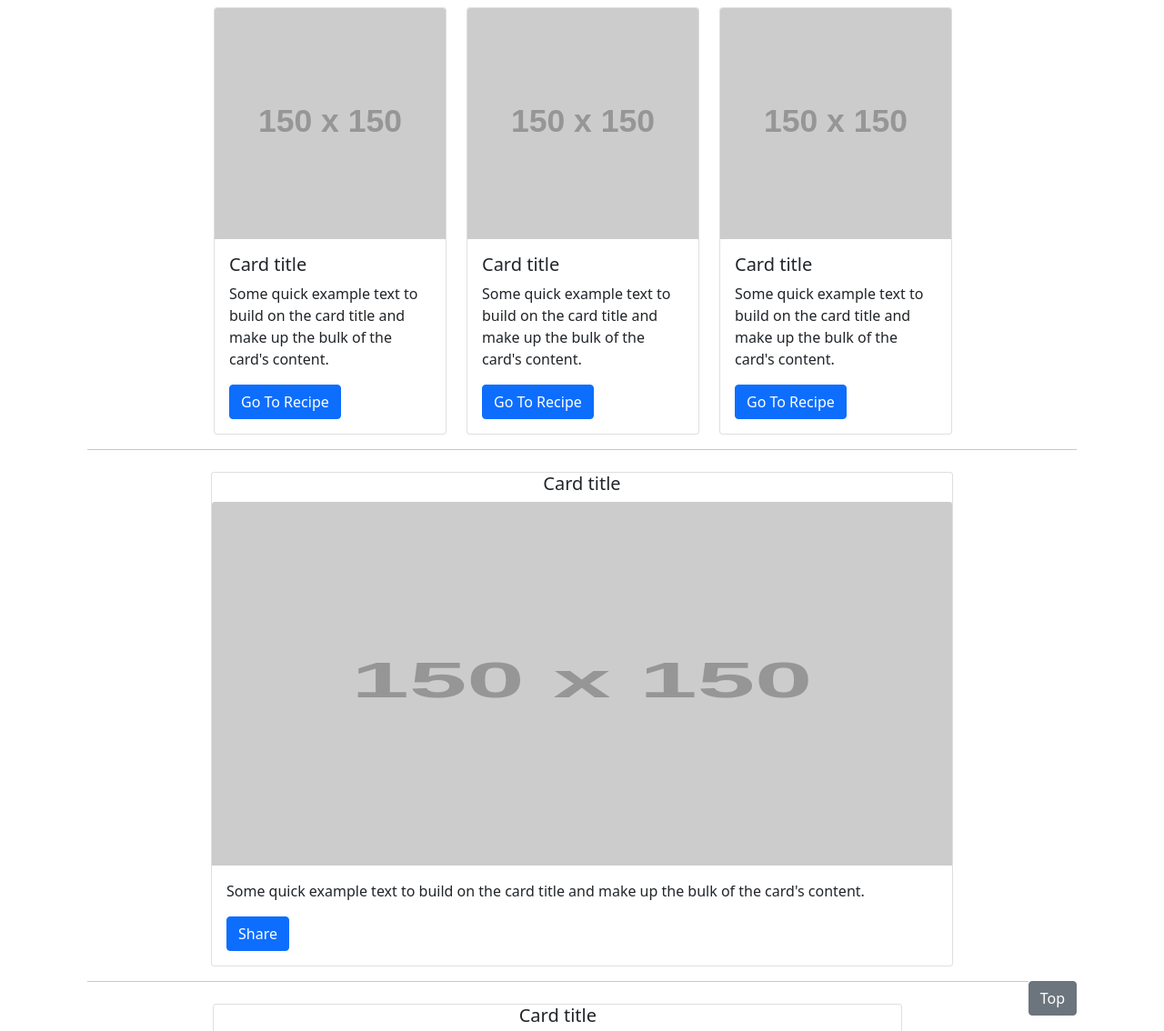
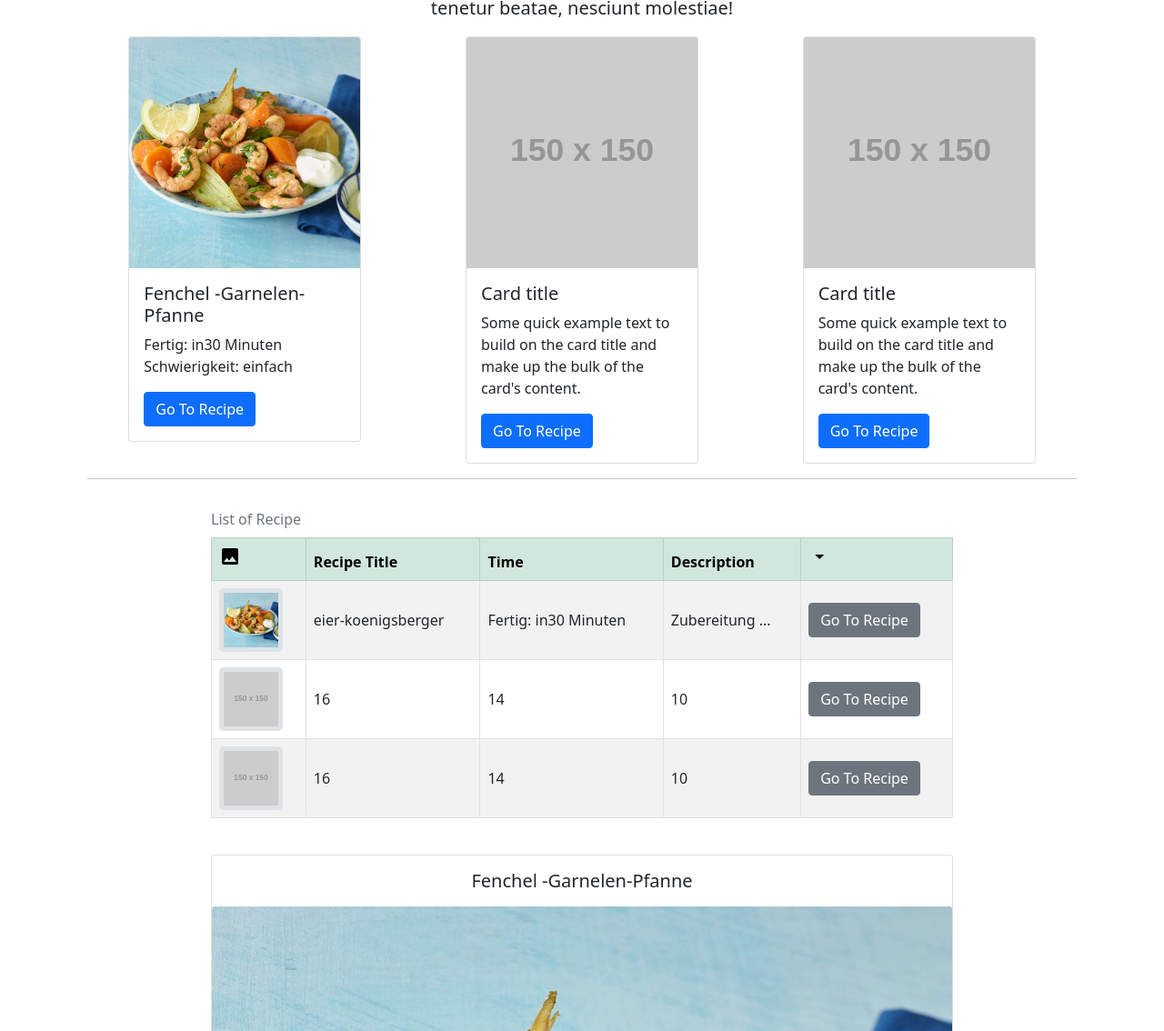
Before and after one commit to SalahElyasi/WDG001-G2, a plain HTML site: page index.html in a window 1280 px wide. Shown: the part 276-1410 px from the top of the page at 91% size. Drawn offline with nearby package versions, Linux system fonts and the light colour scheme; placeholder pictures from the web are drawn by us.

Commit message:
added Table

```diff
--- a/index.html
+++ b/index.html
@@ -6,6 +6,7 @@
     <link href="https://cdn.jsdelivr.net/npm/bootstrap@5.1.0/dist/css/bootstrap.min.css" rel="stylesheet"
         integrity="sha384-KyZXEAg3QhqLMpG8r+8fhAXLRk2vvoC2f3B09zVXn8CA5QIVfZOJ3BCsw2P0p/We" crossorigin="anonymous">
     <link rel="stylesheet" href="style.css">
+    <link rel="stylesheet" href="https://fonts.googleapis.com/icon?family=Material+Icons">
     <meta http-equiv="X-UA-Compatible" content="IE=edge">
     <meta name="viewport" content="width=device-width, initial-scale=1.0">
     <title>Cookbook</title>
@@ -15,7 +16,7 @@
     <header>
         <ul class="nav">
             <li class="nav-item">
-                <a class="nav-link" aria-current="page" href="/">Home</a>
+                <a class="nav-link" aria-current="page" href="/index.html">Home</a>
             </li>
             <li class="nav-item">
                 <a class="nav-link" href="#">Recipe-1</a>
@@ -28,31 +29,32 @@
             </li>
         </ul>
         <div class="header-text text-center">
-            <h1 class="display-1">Groupe 2</h1>
+            <h1 class="display-1">Cookbook</h1>
+            <h5>Groupe 2</h5>
             <p class="lead">Lorem ipsum dolor sit amet consectetur adipisicing elit. Vel dolorem excepturi et labore
                 minima
                 voluptates ratione tenetur beatae, nesciunt molestiae!</p>
         </div>
     </header>
+    <!-- ----------------------------------MAIN---------------------------------- -->
+    <main>
+        <article class="row article-1">
 
-    <main>
-        <article class="row article-1 d-flex flex-row justify-content-center align-items-center">
-
-            <div class="col-3">
-                <div class="card" style="width: 16rem;">
-                    <img src="https://via.placeholder.com/150" class="card-img-top" alt="...">
+            <div class="col">
+                <div class="card  mx-auto" style="width: 16rem;">
+                    <img src="/Image/fenchel-garnelen-pfanne-jpg--60389-.jpeg" class="card-img-top" alt="...">
                     <div class="card-body">
-                        <h5 class="card-title">Card title</h5>
-                        <p class="card-text">Some quick example text to build on the card title and make up the bulk of
-                            the
-                            card's content.</p>
+                        <h5 class="card-title">Fenchel -Garnelen-Pfanne</h5>
+                        <p class="card-text">Fertig: in30 Minuten
+                            Schwierigkeit: einfach
+                        </p>
                         <a href="#article-1" class="btn btn-primary">Go To Recipe</a>
                     </div>
                 </div>
             </div>
 
-            <div class="col-3">
-                <div class="card" style="width: 16rem;">
+            <div class="col">
+                <div class="card  mx-auto" style="width: 16rem;">
                     <img src="https://via.placeholder.com/150" class="card-img-top" alt="...">
                     <div class="card-body">
                         <h5 class="card-title">Card title</h5>
@@ -64,8 +66,8 @@
                 </div>
             </div>
 
-            <div class="col-3">
-                <div class="card" style="width: 16rem;">
+            <div class="col">
+                <div class="card mx-auto" style="width: 16rem;">
                     <img src="https://via.placeholder.com/150" class="card-img-top" alt="...">
                     <div class="card-body">
                         <h5 class="card-title">Card title</h5>
@@ -78,24 +80,114 @@
             </div>
         </article>
 
+
         <hr class="mb-3">
+        <!-- ----------------------------------TABLE---------------------------------- -->
+        <article class="row mt-4 d-flex justify-content-center align-items-center">
+            <div class="table-responsive d-flex justify-content-center align-items-center">
+
+                <table class="w-75 table table-hover align-middle table-striped table-bordered caption-top">
+                    <caption>List of Recipe</caption>
+                    <thead>
+                        <tr class="table-success">
+                            <th><span class="material-icons">
+                                    image
+                                </span></th>
+                            <th>Recipe Title</th>
+                            <th>Time</th>
+                            <th>Description</th>
+                            <th><span class="material-icons">
+                                    arrow_drop_down
+                                </span></th>
+                        </tr>
+                    </thead>
+                    <tbody>
+                        <tr>
+                            <td><img src="/Image/fenchel-garnelen-pfanne-jpg--60389-.jpeg" width="70px"
+                                    class="border border-5 rounded-3" alt="...">
+                            </td>
+                            <td>eier-koenigsberger</td>
+                            <td>Fertig: in30 Minuten</td>
+                            <td>Zubereitung ...</td>
+                            <td><a href="#article-1" class="btn btn-secondary">Go To Recipe</a></td>
+                        </tr>
+
+                        <tr>
+                            <td><img src="https://via.placeholder.com/150" width="70px"
+                                    class="border border-5 rounded-3" alt="...">
+                            </td>
+                            <td>16</td>
+                            <td>14</td>
+                            <td>10</td>
+                            <td><a href="#article-2" class="btn btn-secondary">Go To Recipe</a></td>
+                        </tr>
+                        <tr>
+                            <td><img src="https://via.placeholder.com/150" width="70px"
+                                    class="border border-5 rounded-3" alt="...">
+                            </td>
+                            <td>16</td>
+                            <td>14</td>
+                            <td>10</td>
+                            <td><a href="#article-2" class="btn btn-secondary">Go To Recipe</a></td>
+                        </tr>
+                    </tbody>
+
+                </table>
+            </div>
+
+        </article>
+
+        <!-- ----------------------------------ARTICLE 1---------------------------------- -->
 
         <article id="article-1" class="row article-1 mt-4">
             <div class="col">
                 <div class="card w-75 mx-auto">
-                    <h5 class="card-title text-center">Card title</h5>
-                    <img src="https://via.placeholder.com/150" class="card-img-top" alt="..." height="400px">
+                    <h5 class="card-title text-center p-2 pt-3">Fenchel -Garnelen-Pfanne</h5>
+                    <img src="/Image/fenchel-garnelen-pfanne-jpg--60389-.jpeg" class="card-img-top" alt="..."
+                        height="700px">
                     <div class="card-body">
-                        <p class="card-text">Some quick example text to build on the card title and make up the bulk of
-                            the
-                            card's content.</p>
-                        <a href="#" class="btn btn-primary">Share</a>
+                        <p class="card-text">Fertig: in 30 Minuten<br>
+                            Schwierigkeit: einfach<br>
+                            Pro PortionEnergie: 358 kcal, Kohlenhydrate: 18 g, Eiweiß: 20 g, Fett: 20 g
+                        </p>
+                        <p class="card-text">
+                            Zutaten (für 2 Portionen):<br>
+                        </p>
+                        <ul>
+                            <li>2 Fenchelknollen (à 250 g)</li>
+                            <li>4 Möhren</li>
+                            <li>3 El Öl</li>
+                            <li>Salz</li>
+                            <li>4 Stiele glatte Petersilie</li>
+                            <li>1 Knoblauchzehe</li>
+                            <li>1/2 Bio-Zitrone</li>
+                            <li>160g Bio-Garnelen (roh, ohne Kopf, geschält)</li>
+                            <li>Pfeffer</li>
+                            <li>2El Crème légère</li>
+                        </ul>
+                        <p class="card-text"><strong>Zubereitung :</strong>
+                            1. Fenchelknollen putzen, halbieren und den Strunk keilförmig herausschneiden. Knollen in
+                            ca. 1 cm breite Spalten schneiden. Möhren schälen und in 1 cm dicke Stücke schneiden. Alles
+                            in einer großen heißen Pfanne mit 2 El Öl rundum anbraten, salzen und 100 ml Wasser
+                            zugießen. Zugedeckt bei milder bis mittlerer Hitze 12 Min. dünsten.
+                            2. Petersilienblättchen abzupfen und hacken. Knoblauch hacken. Zitrone in Spalten schneiden.
+                            3. Gemüse in eine Schale geben und abgedeckt warm halten. 1 El Öl in der Pfanne erhitzen.
+                            Garnelen und Knoblauch zugeben und 1 Min. rundum bei starker Hitze braten. Mit Salz und
+                            Pfeffer würzen. Petersilie untermischen und alles zum Gemüse geben. Mit Zitronenspalten und
+                            Crème légère servieren.
+                        </p>
+                        <a href="#" class="btn btn-primary" onclick="alertFunction()"><span class="material-icons">
+                                share
+                            </span></a>
                     </div>
                 </div>
             </div>
         </article>
         <div>
-            <button type="button" class="btn btn-secondary float-end" onclick="topFunction()">Top</button>
+            <button type="button" class="btn btn-secondary float-end" onclick="topFunction()"><span
+                    class="material-icons">
+                    navigation
+                </span></button>
             <hr class="mb-3">
         </div>
 
@@ -109,13 +201,19 @@
                         <p class="card-text">Some quick example text to build on the card title and make up the bulk of
                             the
                             card's content.</p>
-                        <a href="#" class="btn btn-primary">Share</a>
+                        <a href="#" class="btn btn-primary" onclick="alertFunction()">Share</a>
                     </div>
                 </div>
             </div>
         </article>
 
+        <div>
+            <button type="button" class="btn btn-secondary float-end" onclick="topFunction()"><span
+                    class="material-icons">
+                    navigation
+                </span></button>
             <hr class="mb-3">
+        </div>
 
         <article id="article-3" class="row article-3 mt-4">
             <div class="col">
@@ -126,14 +224,18 @@
                         <p class="card-text">Some quick example text to build on the card title and make up the bulk of
                             the
                             card's content.</p>
-                        <a href="#" class="btn btn-primary">Share</a>
+                        <a href="#" class="btn btn-primary" onclick="alertFunction()">Share</a>
                     </div>
                 </div>
             </div>
         </article>
 
     </main>
-
+    <div>
+        <button type="button" class="btn btn-secondary float-end" onclick="topFunction()"><span class="material-icons">
+                navigation
+            </span></button>
+    </div>
     <footer class="py-3 my-4">
         <ul class="nav justify-content-center border-bottom pb-3 mb-3">
             <li class="nav-item"><a href="#" class="nav-link px-2 text-muted">Home</a></li>
--- a/script.js
+++ b/script.js
@@ -0,0 +1,8 @@
+function topFunction() {
+  document.body.scrollTop = 0;
+  document.documentElement.scrollTop = 0;
+}
+
+function alertFunction() {
+  alert("Try to share Recipe...");
+}
```
Lines whose indentation alone changed are shown as unchanged.
